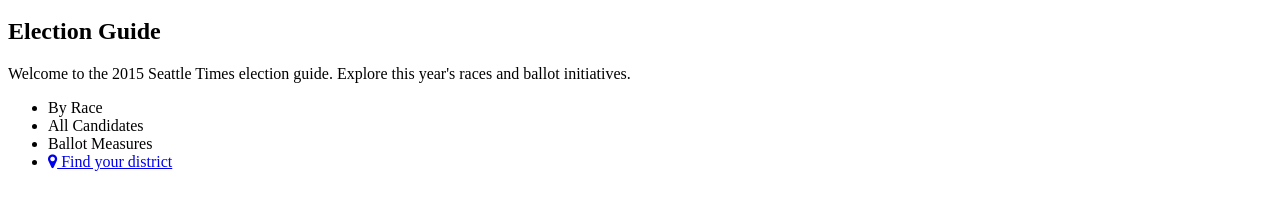
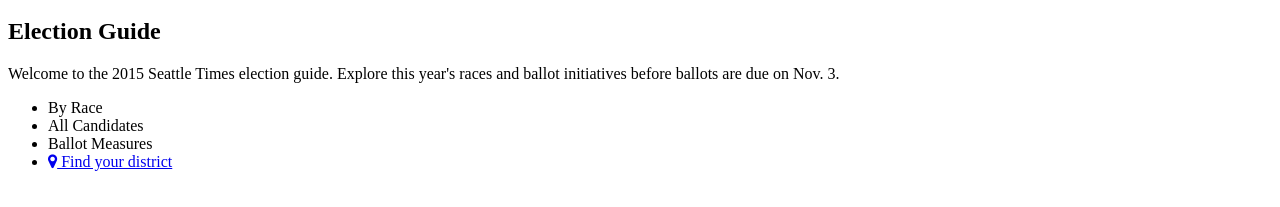
Before and after one commit to seattletimes/election-guide-2015, a website with bundled scripts: page src/index.html in a window 1280 px wide. Shown: the part 141-348 px from the top of the page. Built offline with nearby package versions, Linux system fonts and the light colour scheme; some packages are replaced by stand-ins of ours; a script that the page names is missing; files whose address does not match are found by name; a web font is replaced by a local one.

Commit message:
Added election date

```diff
--- a/src/index.html
+++ b/src/index.html
@@ -26,7 +26,7 @@
           <h1>Election Guide</h1>
 
           <p class="chatter">
-            Welcome to the 2015 Seattle Times election guide. Explore this year's races and ballot initiatives.
+            Welcome to the 2015 Seattle Times election guide. Explore this year's races and ballot initiatives before ballots are due on Nov. 3.
           </p>
 
           <nav class="sections">
```
